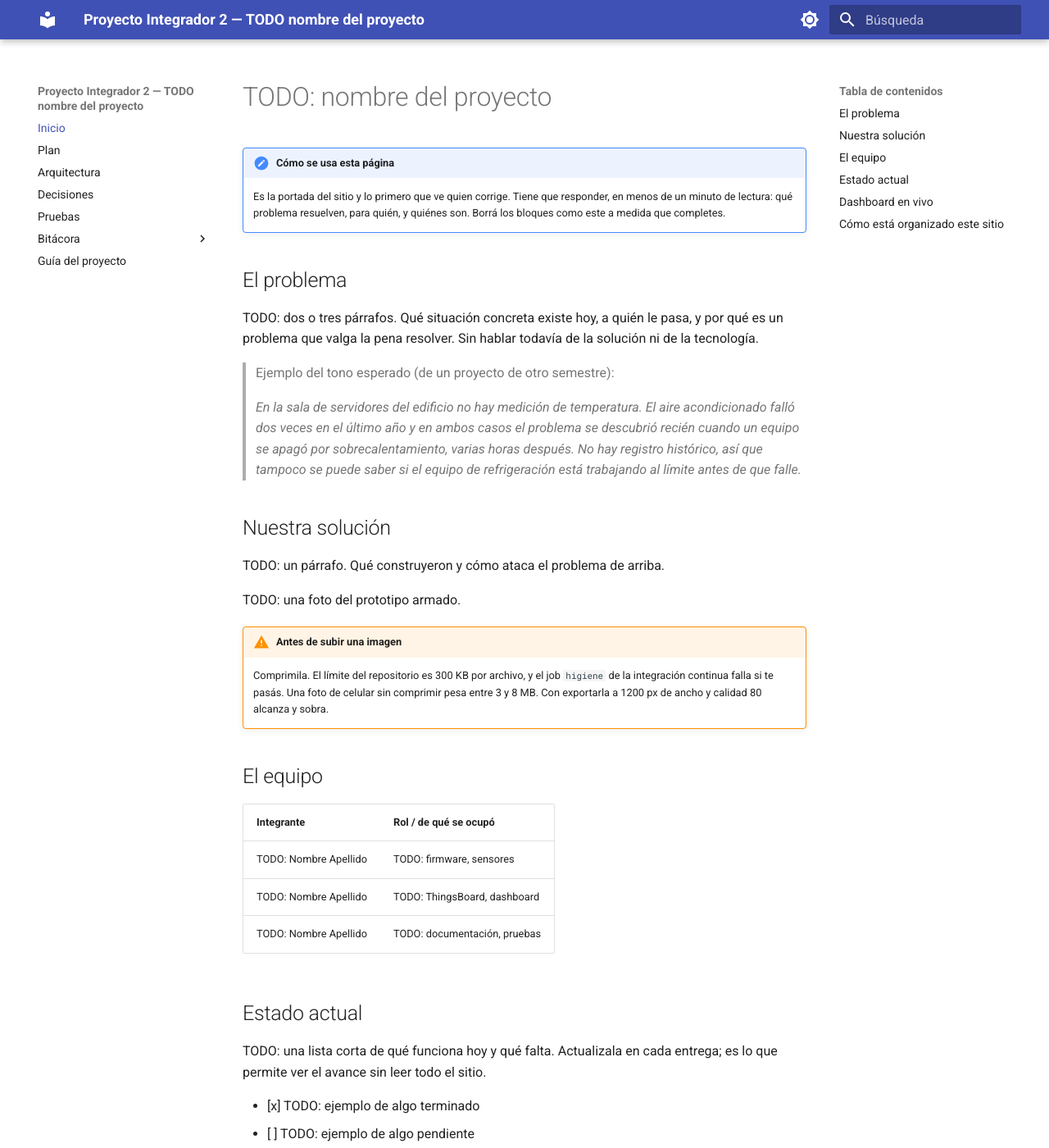
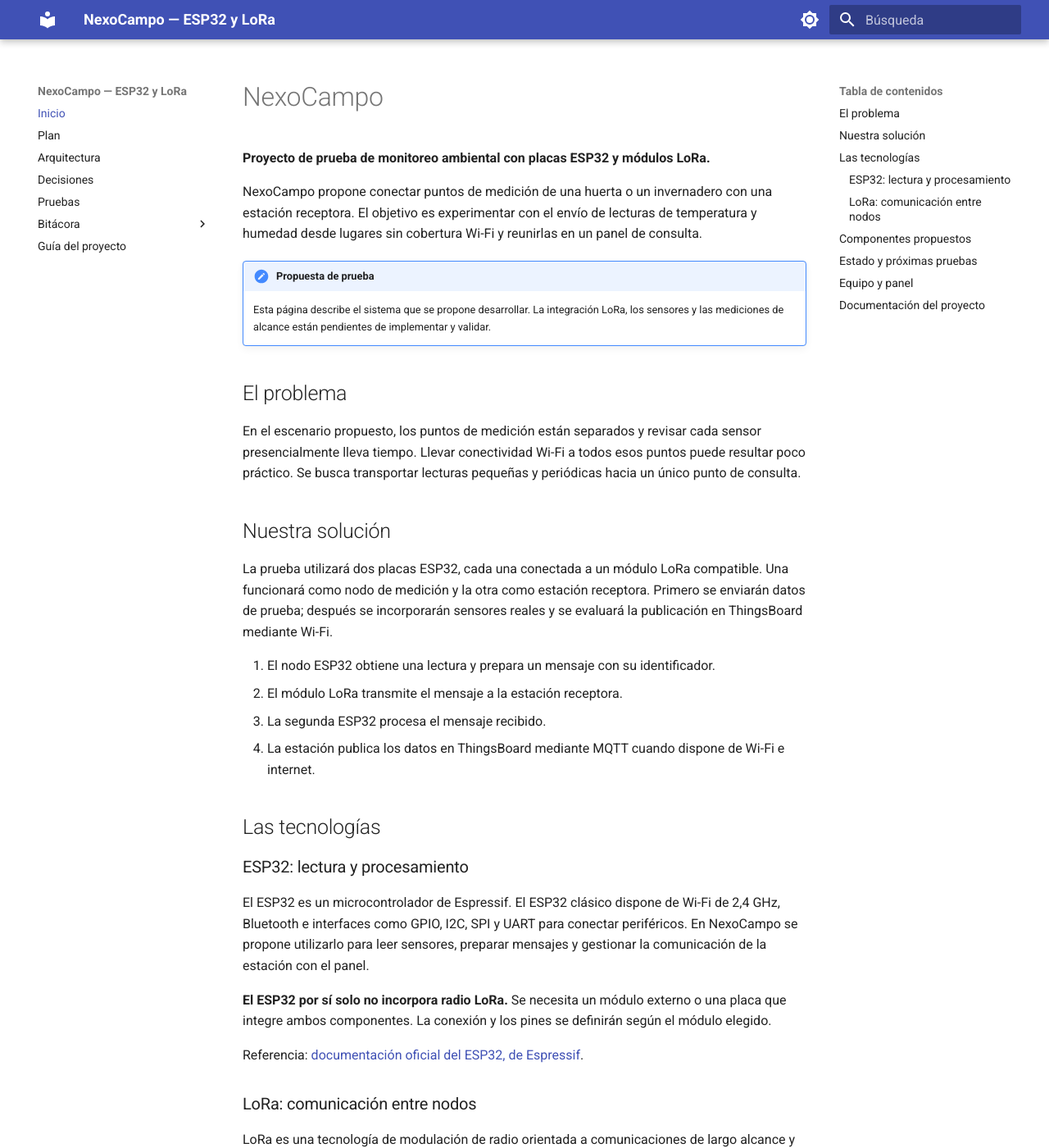
Before and after one commit to juanfrapm/prueba-personal-pi2, an MkDocs documentation site: the page built from docs/index.md, in a window 1280 px wide and 1400 px high. Shown: the whole window at 82% size. Built offline with MkDocs 1.6.1 and Material for MkDocs 9.7.7, drawn with Linux system fonts in a browser that asks for light colours; some of the changed text lies outside the part shown.

Commit message:
Documenta NexoCampo con ESP32 y LoRa en la portada

```diff
--- a/docs/index.md
+++ b/docs/index.md
@@ -1,88 +1,77 @@
-# TODO: nombre del proyecto
+# NexoCampo
 
-!!! note "Cómo se usa esta página"
-    Es la portada del sitio y lo primero que ve quien corrige. Tiene que
-    responder, en menos de un minuto de lectura: qué problema resuelven, para
-    quién, y quiénes son. Borrá los bloques como este a medida que completes.
+**Proyecto de prueba de monitoreo ambiental con placas ESP32 y módulos LoRa.**
+
+NexoCampo propone conectar puntos de medición de una huerta o un invernadero con una estación receptora. El objetivo es experimentar con el envío de lecturas de temperatura y humedad desde lugares sin cobertura Wi-Fi y reunirlas en un panel de consulta.
+
+!!! note "Propuesta de prueba"
+    Esta página describe el sistema que se propone desarrollar. La integración LoRa, los sensores y las mediciones de alcance están pendientes de implementar y validar.
 
 ## El problema
 
-TODO: dos o tres párrafos. Qué situación concreta existe hoy, a quién le pasa,
-y por qué es un problema que valga la pena resolver. Sin hablar todavía de la
-solución ni de la tecnología.
-
-> Ejemplo del tono esperado (de un proyecto de otro semestre):
->
-> *En la sala de servidores del edificio no hay medición de temperatura. El
-> aire acondicionado falló dos veces en el último año y en ambos casos el
-> problema se descubrió recién cuando un equipo se apagó por sobrecalentamiento,
-> varias horas después. No hay registro histórico, así que tampoco se puede
-> saber si el equipo de refrigeración está trabajando al límite antes de que
-> falle.*
+En el escenario propuesto, los puntos de medición están separados y revisar cada sensor presencialmente lleva tiempo. Llevar conectividad Wi-Fi a todos esos puntos puede resultar poco práctico. Se busca transportar lecturas pequeñas y periódicas hacia un único punto de consulta.
 
 ## Nuestra solución
 
-TODO: un párrafo. Qué construyeron y cómo ataca el problema de arriba.
+La prueba utilizará dos placas ESP32, cada una conectada a un módulo LoRa compatible. Una funcionará como nodo de medición y la otra como estación receptora. Primero se enviarán datos de prueba; después se incorporarán sensores reales y se evaluará la publicación en ThingsBoard mediante Wi-Fi.
 
-TODO: una foto del prototipo armado.
+1. El nodo ESP32 obtiene una lectura y prepara un mensaje con su identificador.
+2. El módulo LoRa transmite el mensaje a la estación receptora.
+3. La segunda ESP32 procesa el mensaje recibido.
+4. La estación publica los datos en ThingsBoard mediante MQTT cuando dispone de Wi-Fi e internet.
 
-!!! warning "Antes de subir una imagen"
-    Comprimila. El límite del repositorio es 300 KB por archivo, y el job
-    `higiene` de la integración continua falla si te pasás. Una foto de celular
-    sin comprimir pesa entre 3 y 8 MB. Con exportarla a 1200 px de ancho y
-    calidad 80 alcanza y sobra.
+## Las tecnologías
 
-## El equipo
+### ESP32: lectura y procesamiento
 
-| Integrante | Rol / de qué se ocupó |
+El ESP32 es un microcontrolador de Espressif. El ESP32 clásico dispone de Wi-Fi de 2,4 GHz, Bluetooth e interfaces como GPIO, I2C, SPI y UART para conectar periféricos. En NexoCampo se propone utilizarlo para leer sensores, preparar mensajes y gestionar la comunicación de la estación con el panel.
+
+**El ESP32 por sí solo no incorpora radio LoRa.** Se necesita un módulo externo o una placa que integre ambos componentes. La conexión y los pines se definirán según el módulo elegido.
+
+Referencia: [documentación oficial del ESP32, de Espressif](https://documentation.espressif.com/esp32_datasheet_en.html).
+
+### LoRa: comunicación entre nodos
+
+LoRa es una tecnología de modulación de radio orientada a comunicaciones de largo alcance y bajo consumo. Es adecuada para transmitir mensajes pequeños, como lecturas de sensores. El alcance y el consumo reales deberán medirse en el prototipo: dependen de las antenas, el entorno y la configuración del enlace.
+
+**LoRa y LoRaWAN no son lo mismo.** LoRa proporciona el enlace de radio; LoRaWAN define un protocolo de red que utiliza esa tecnología. La primera prueba de NexoCampo propone un enlace LoRa punto a punto entre dos módulos, sin una red LoRaWAN.
+
+Referencia: [introducción oficial a LoRa, de Semtech](https://www.semtech.com/lora/what-is-lora).
+
+## Componentes propuestos
+
+| Componente | Función en la prueba |
 |---|---|
-| TODO: Nombre Apellido | TODO: firmware, sensores |
-| TODO: Nombre Apellido | TODO: ThingsBoard, dashboard |
-| TODO: Nombre Apellido | TODO: documentación, pruebas |
+| Dos placas de desarrollo ESP32 | Ejecutar el programa del nodo y de la estación receptora |
+| Dos módulos LoRa compatibles entre sí | Transmitir y recibir las lecturas |
+| Antenas adecuadas para los módulos | Establecer el enlace de radio |
+| Sensor de temperatura y humedad, por seleccionar | Obtener mediciones ambientales reales |
+| Alimentación adecuada para cada placa y módulo | Sostener el funcionamiento del prototipo |
+| ThingsBoard | Visualizar la telemetría cuando se complete la integración |
 
-## Estado actual
+Antes del montaje se definirán el modelo de radio, la banda permitida para el lugar de uso, las antenas, la alimentación y los niveles lógicos compatibles.
 
-TODO: una lista corta de qué funciona hoy y qué falta. Actualizala en cada
-entrega; es lo que permite ver el avance sin leer todo el sitio.
+## Estado y próximas pruebas
 
-- [x] TODO: ejemplo de algo terminado
-- [ ] TODO: ejemplo de algo pendiente
+- [x] Definir el nombre y el escenario de prueba del proyecto.
+- [x] Describir la función de ESP32 y LoRa en la propuesta.
+- [ ] Seleccionar placas, módulos, sensores y conexiones.
+- [ ] Implementar el envío y la recepción de mensajes de prueba por LoRa.
+- [ ] Incorporar lecturas reales de temperatura y humedad.
+- [ ] Medir mensajes recibidos y perdidos a distintas distancias.
+- [ ] Evaluar el consumo y la recuperación ante interrupciones del enlace.
+- [ ] Integrar la recepción con ThingsBoard y documentar los resultados.
 
-## Dashboard en vivo
+## Equipo y panel
 
-<!--
-  CÓMO EMBEBER EL DASHBOARD DE THINGSBOARD
+Los integrantes y sus responsabilidades están pendientes de completar. El enlace al panel se agregará cuando esté configurado y se hayan verificado las primeras lecturas.
 
-  1. En ThingsBoard, abrí tu dashboard.
-  2. Entrá al menú de los tres puntos (arriba a la derecha) y elegí
-     "Compartir dashboard" / "Make dashboard public".
-  3. Copiá la URL pública que te da.
-  4. Descomentá el bloque de abajo y pegá esa URL en el atributo src.
-
-  Ojo con dos cosas:
-    - La URL pública deja el dashboard accesible para cualquiera que la tenga.
-      No pongas datos sensibles ahí.
-    - Si tu instancia de ThingsBoard usa http:// y el sitio de GitHub Pages es
-      https://, el navegador puede bloquear el iframe por contenido mixto. En
-      ese caso el iframe aparece vacío: no es un error de tu HTML.
-
-<iframe
-  src="TODO-PEGAR-URL-PUBLICA-DEL-DASHBOARD"
-  width="100%"
-  height="600"
-  style="border: 1px solid #ccc; border-radius: 4px;"
-  title="Dashboard de telemetría en ThingsBoard">
-</iframe>
--->
-
-TODO: descomentá el bloque de arriba cuando tengas el dashboard público.
-
-## Cómo está organizado este sitio
+## Documentación del proyecto
 
 | Sección | Qué vas a encontrar |
 |---|---|
-| [Plan](plan.md) | El cronograma y el seguimiento sprint por sprint |
-| [Arquitectura](arquitectura.md) | Cómo está armado el sistema y el contrato de datos |
-| [Decisiones](decisiones.md) | Por qué está armado así y qué alternativas se descartaron |
-| [Pruebas](pruebas.md) | Qué se probó y con qué evidencia |
-| [Bitácora](bitacora/index.md) | El registro del proceso, clase por clase |
+| [Plan](plan.md) | Cronograma y seguimiento de tareas |
+| [Arquitectura](arquitectura.md) | Componentes, conexiones y formato de los datos |
+| [Decisiones](decisiones.md) | Elecciones técnicas y alternativas consideradas |
+| [Pruebas](pruebas.md) | Procedimientos, resultados y evidencias |
+| [Bitácora](bitacora/index.md) | Registro del trabajo y los avances |
--- a/mkdocs.yml
+++ b/mkdocs.yml
@@ -10,7 +10,7 @@
 
 # CAMBIAR (1 de 2): el nombre del proyecto, que aparece arriba a la izquierda
 # en todas las páginas y en la pestaña del navegador.
-site_name: "Proyecto Integrador 2 — TODO nombre del proyecto"
+site_name: "NexoCampo — ESP32 y LoRa"
 
 # CAMBIAR (2 de 2): la URL pública del sitio, con la barra final.
 # Se arma así:  https://<organización o usuario>.github.io/<repositorio>/
@@ -18,7 +18,7 @@
 site_url: https://TODO-ORGANIZACION.github.io/TODO-REPOSITORIO/
 
 # Opcional: descripción corta, la usan los buscadores.
-site_description: Documentación del proyecto de IoT
+site_description: Proyecto de prueba de monitoreo ambiental con placas ESP32 y módulos LoRa.
 
 theme:
   name: material
```
